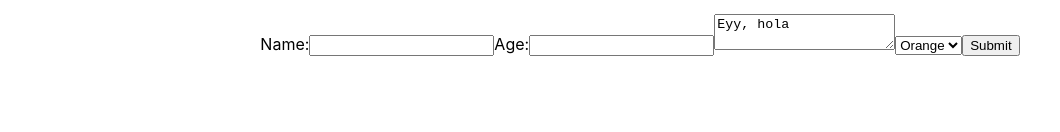
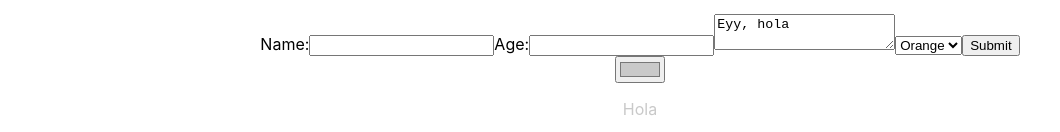
Before and after one commit to AlbaSS18/react-init-app, a React (Create React App) app: page / in a window 1280 px wide. Shown: the part 1513-1645 px from the top of the page, without its empty margins (0-1060 px from the left). Before the commit the page ends 1569 px from the top, so only its background shows below. Built offline with nearby package versions, Linux system fonts and the light colour scheme.

Commit message:
Subiendo el estado

```diff
--- a/src/App.js
+++ b/src/App.js
@@ -7,6 +7,8 @@ import Select from "./Select";
 import Input from "./Input";
 import Button from "./Button";
 import Counter from "./Counter";
+import ColorPicker from "./ColorPicker";
+import Text from "./Text";
 
 
 const name = 'Serena';
@@ -57,7 +59,8 @@ class App extends React.Component{
         name: '',
         age: 0,
         description: 'Eyy, hola',
-        color: 'orange'
+        color: 'orange',
+        colorPicker: '#c9c9c9'
     }
 
     componentDidUpdate(prevProps, prevState, snapshot) {
@@ -90,6 +93,10 @@ class App extends React.Component{
 
     handleAge = e => {
         this.setState({age: e.target.value})
+    }
+
+    handleColor = e => {
+        this.setState({colorPicker: e.target.value})
     }
 
     render() {
@@ -144,6 +151,8 @@ class App extends React.Component{
                     <input type="submit" value="Submit"/>
                 </form>
 
+                <ColorPicker color={this.state.colorPicker} changeColor={this.handleColor}/>
+                <Text colorSelected={this.state.colorPicker} />
             </div>
         );
     }
--- /dev/null
+++ b/src/ColorPicker/index.js
@@ -0,0 +1,3 @@
+const ColorPicker = (props) => <input type="color" value={props.color} onChange={props.changeColor}/>
+
+export default ColorPicker;
--- /dev/null
+++ b/src/Text/index.js
@@ -0,0 +1,3 @@
+const Text = (props) => <p style={{color: props.colorSelected}}>Hola</p>
+
+export default Text;
```
